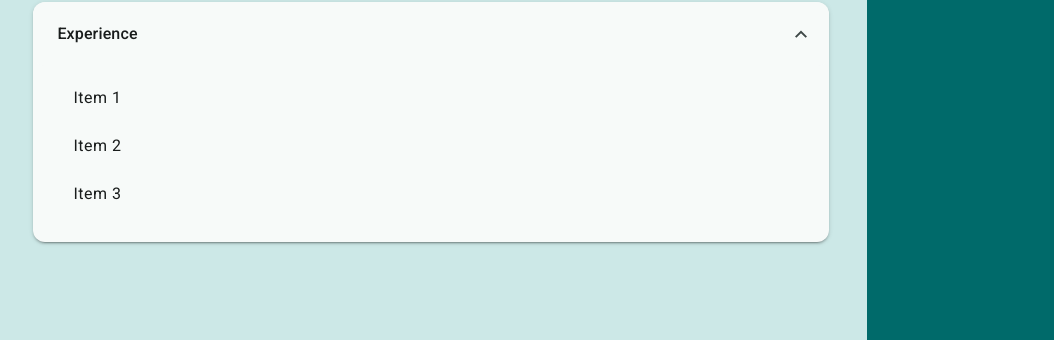
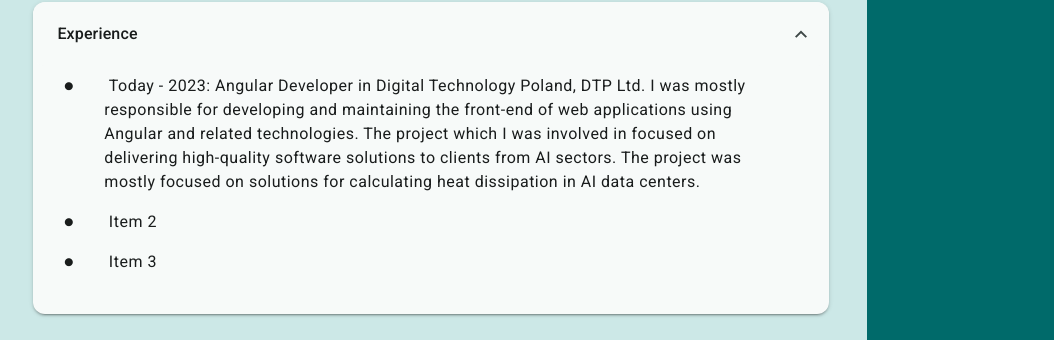
Before and after one commit to Luk33374/CV-app, an Angular app: page / in a window 1280 px wide. Both pictures are taken after a click on the button "Experience". Shown: the part 230-570 px from the top of the page, without its empty margins (53-1107 px from the left). Built offline with nearby package versions, Linux system fonts and the light colour scheme.

Commit message:
Add unordered icon and fix text wrapping

```diff
--- a/src/app/main-content/experience/experience.html
+++ b/src/app/main-content/experience/experience.html
@@ -1,7 +1,14 @@
 <app-expander title="Experience">
   <mat-list role="list">
     @for (item of experienceItems; track item) {
-      <mat-list-item role="listitem">{{ item }}</mat-list-item>
+      <div class="d-flex gap-2">
+        <mat-icon fontIcon="circle" />
+        <mat-list-item role="listitem" multiple-lines>
+          <p>
+            {{ item }}
+          </p>
+        </mat-list-item>
+      </div>
     }
   </mat-list>
 </app-expander>
--- a/src/app/main-content/experience/experience.scss
+++ b/src/app/main-content/experience/experience.scss
@@ -0,0 +1,11 @@
+mat-list-item {
+  width: 100% !important;
+  height: fit-content !important;
+}
+p {
+  white-space: break-spaces !important;
+  overflow: hidden;
+}
+mat-icon {
+  transform: matrix(0.4, 0, 0, 0.4, 0, 0);
+}
--- a/src/app/main-content/experience/experience.ts
+++ b/src/app/main-content/experience/experience.ts
@@ -1,13 +1,18 @@
 import { Component } from '@angular/core';
 import { Expander } from '../expander/expander';
 import { MatListModule } from '@angular/material/list';
+import { MatIconModule } from '@angular/material/icon';
 
 @Component({
   selector: 'app-experience',
-  imports: [Expander, MatListModule],
+  imports: [Expander, MatListModule, MatIconModule],
   templateUrl: './experience.html',
   styleUrl: './experience.scss',
 })
 export class Experience {
-  protected experienceItems = ['Item 1', 'Item 2', 'Item 3'];
+  protected experienceItems = [
+    'Today - 2023: Angular Developer in Digital Technology Poland, DTP Ltd. I was mostly responsible for developing and maintaining the front-end of web applications using Angular and related technologies. The project which I was involved in focused on delivering high-quality software solutions to clients from AI sectors. The project was mostly focused on solutions for calculating heat dissipation in AI data centers.',
+    'Item 2',
+    'Item 3',
+  ];
 }
```
